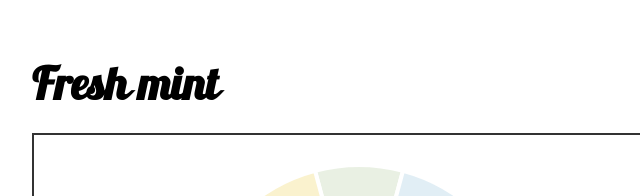
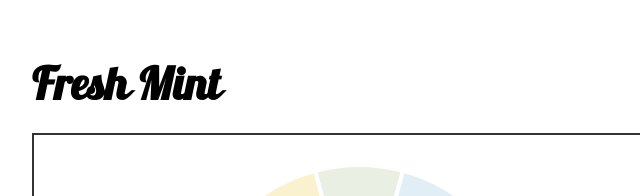
Before and after one commit to nzwsch/freshmint, a website: page index.html in a window 1280 px wide. Shown: the top 196 px of the page, 281-921 px from the left. Drawn offline with nearby package versions, Linux system fonts and the light colour scheme.

Commit message:
Capitalize

```diff
--- a/index.html
+++ b/index.html
@@ -4,13 +4,13 @@
     <meta charset="UTF-8">
     <meta http-equiv="X-UA-Compatible" content="IE=edge">
     <meta name="viewport" content="width=device-width, initial-scale=1.0">
-    <title>Fresh mint</title>
+    <title>Fresh Mint</title>
     <link rel="stylesheet" href="./node_modules/normalize.css/normalize.css">
     <link rel="stylesheet" href="./styles.css">
 </head>
 <body>
     <div class="container">
-        <h1>Fresh mint</h1>
+        <h1>Fresh Mint</h1>
 
         <canvas id="freshmint" width="650" height="400"></canvas>
 
```
